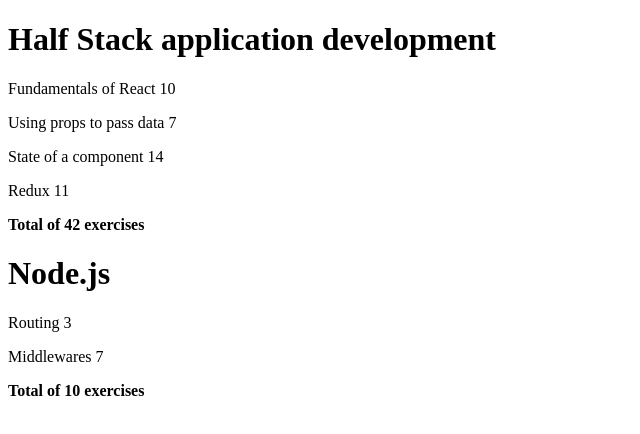
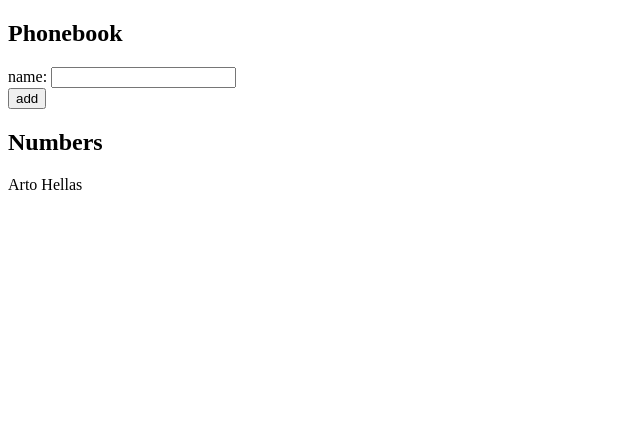
Before and after one commit to serujin/full-stack-open, a React (Vite) app in the folder part-2/: page / in a window 1280 px wide. Shown: the top 434 px of the page, without its empty margins (0-640 px from the left). Built offline with nearby package versions, Linux system fonts and the light colour scheme.

Commit message:
feat: part 2 exercise 6

```diff
--- a/part-2/src/App.jsx
+++ b/part-2/src/App.jsx
@@ -1,53 +1,39 @@
-import { Course } from "./components/course/Course";
+import { useState } from "react";
+
+const Person = ({ name }) => <p>{name}</p>;
 
 const App = () => {
-  const courses = [
-    {
-      name: "Half Stack application development",
-      id: 1,
-      parts: [
-        {
-          name: "Fundamentals of React",
-          exercises: 10,
-          id: 1,
-        },
-        {
-          name: "Using props to pass data",
-          exercises: 7,
-          id: 2,
-        },
-        {
-          name: "State of a component",
-          exercises: 14,
-          id: 3,
-        },
-        {
-          name: "Redux",
-          exercises: 11,
-          id: 4,
-        },
-      ],
-    },
-    {
-      name: "Node.js",
-      id: 2,
-      parts: [
-        {
-          name: "Routing",
-          exercises: 3,
-          id: 1,
-        },
-        {
-          name: "Middlewares",
-          exercises: 7,
-          id: 2,
-        },
-      ],
-    },
-  ];
-  return courses.map(({ id, ...course }) => (
-    <Course key={id} course={course} />
-  ));
+  const [persons, setPersons] = useState([{ name: "Arto Hellas" }]);
+  const [newName, setNewName] = useState("");
+
+  const handleNameChange = (event) => {
+    setNewName(event.target.value);
+  };
+
+  const handleNameSubmit = (event) => {
+    event.preventDefault();
+    setPersons(persons.concat({ name: newName }));
+  };
+
+  return (
+    <div>
+      <h2>Phonebook</h2>
+      <form>
+        <div>
+          name: <input onChange={handleNameChange} />
+        </div>
+        <div>
+          <button type="submit" onClick={handleNameSubmit}>
+            add
+          </button>
+        </div>
+      </form>
+      <h2>Numbers</h2>
+      {persons.map(({ name }) => (
+        <Person key={name} name={name} />
+      ))}
+    </div>
+  );
 };
 
 export default App;
--- a/part-2/src/components/Title.jsx
+++ /dev/null
@@ -1 +0,0 @@
-export const Title = ({ text }) => <h1>{text}</h1>;
--- a/part-2/src/components/course/Course.jsx
+++ /dev/null
@@ -1,17 +0,0 @@
-import { Title } from "../Title";
-import { CourseContent } from "./CourseContent";
-import { CourseTotal } from "./CourseTotal";
-
-export const Course = ({ course }) => {
-  const { name, parts } = course;
-
-  return (
-    <>
-      <Title text={name} />
-      {parts.map(({ id, ...part }) => (
-        <CourseContent key={id} part={part} />
-      ))}
-      <CourseTotal parts={parts} />
-    </>
-  );
-};
--- a/part-2/src/components/course/CourseContent.jsx
+++ /dev/null
@@ -1,8 +0,0 @@
-export const CourseContent = ({ part }) => {
-  const { exercises, name } = part;
-  return (
-    <p>
-      {name} {exercises}
-    </p>
-  );
-};
--- a/part-2/src/components/course/CourseTotal.jsx
+++ /dev/null
@@ -1,8 +0,0 @@
-export const CourseTotal = ({ parts }) => {
-  const totalExercises = parts.reduce((acc, val) => (acc += val.exercises), 0);
-  return (
-    <p>
-      <b>Total of {totalExercises} exercises</b>
-    </p>
-  );
-};
```
